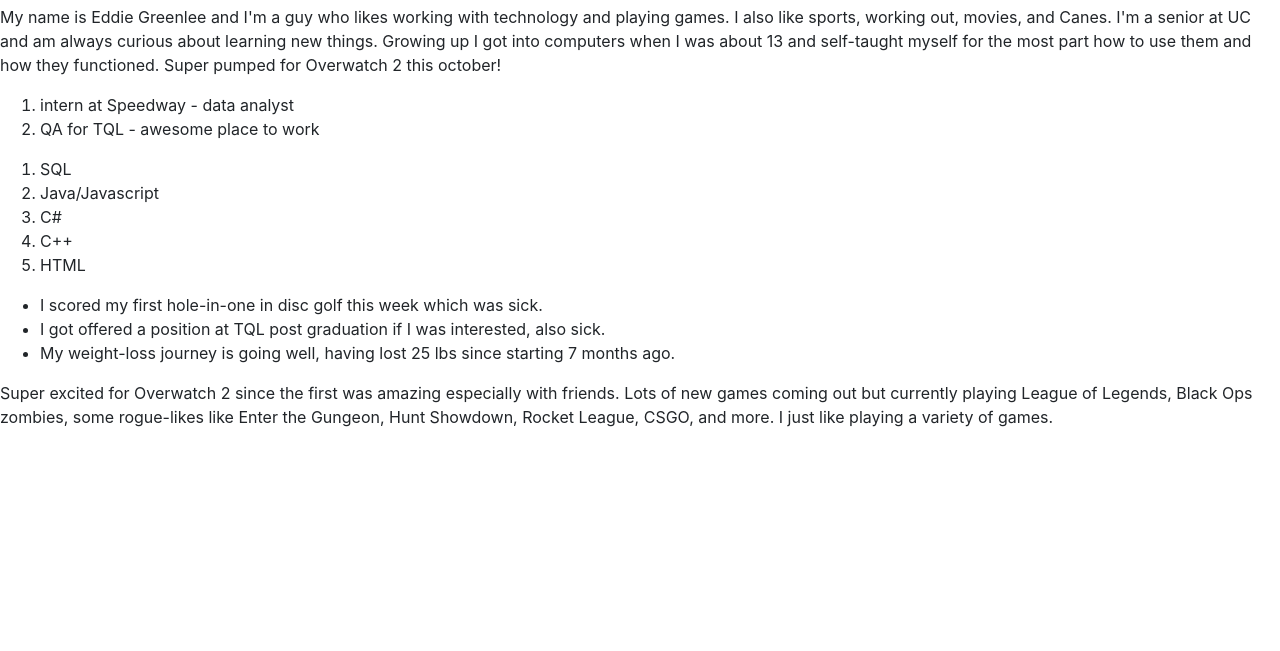
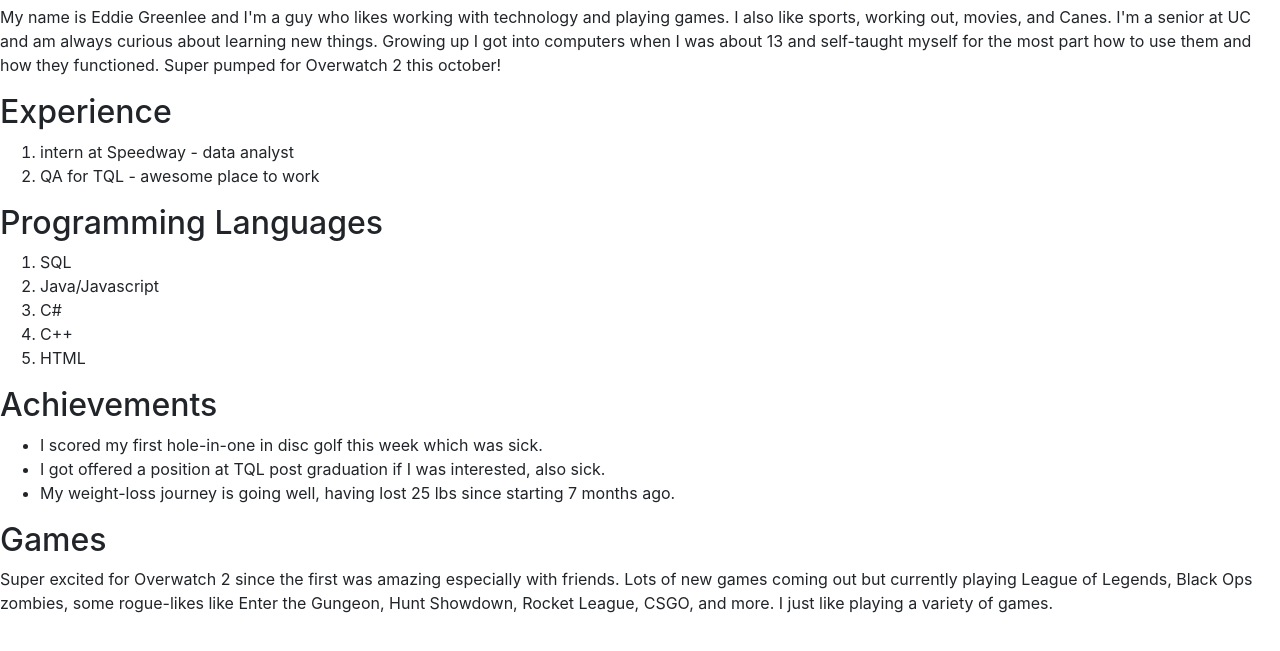
Before and after one commit to it3049c-fall22-henderson/online-portfolio-greenlem, a website: page index.html in a window 1280 px wide. Shown: the part 121-772 px from the top of the page. Drawn offline with nearby package versions, Linux system fonts and the light colour scheme.

Commit message:
added HTML titles

```diff
--- a/index.html
+++ b/index.html
@@ -34,6 +34,9 @@
   </div>
 
   <div class="section" id="experience">
+    <h2>
+      Experience
+    </h2>
     <ol>
       <li>intern at Speedway - data analyst</li>
       <li>QA for TQL - awesome place to work</li>
@@ -41,6 +44,9 @@
   </div>
 
   <div class="section" id="programmingLanguages">
+    <h2>
+      Programming Languages
+    </h2>
     <ol>
       <li>SQL</li>
       <li>Java/Javascript</li>
@@ -51,6 +57,9 @@
   </div>
 
   <div class="section" id="achievements">
+    <h2>
+      Achievements
+    </h2>
     <ul>
       <li>I scored my first hole-in-one in disc golf this week which was sick.</li>
       <li>I got offered a position at TQL post graduation if I was interested, also sick.</li>
@@ -59,6 +68,9 @@
   </div>
 
   <div class="section" id="games">
+    <h2>
+      Games
+    </h2>
     <p>Super excited for Overwatch 2 since the first was amazing especially with friends. Lots of new games coming out
       but currently playing League of Legends, Black Ops zombies, some rogue-likes like Enter the Gungeon, Hunt
       Showdown, Rocket League, CSGO, and more. I just like playing a variety of games.</p>
```
